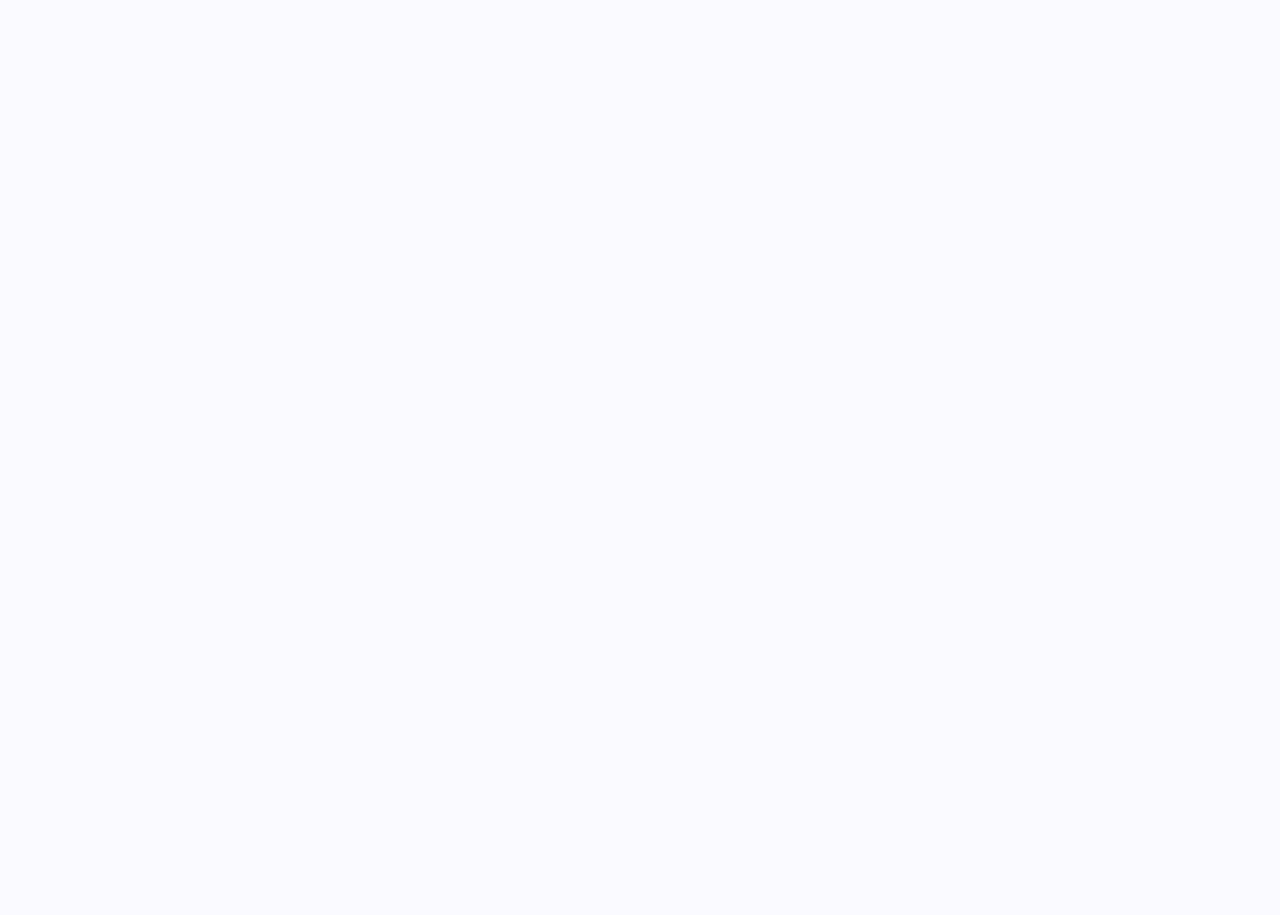
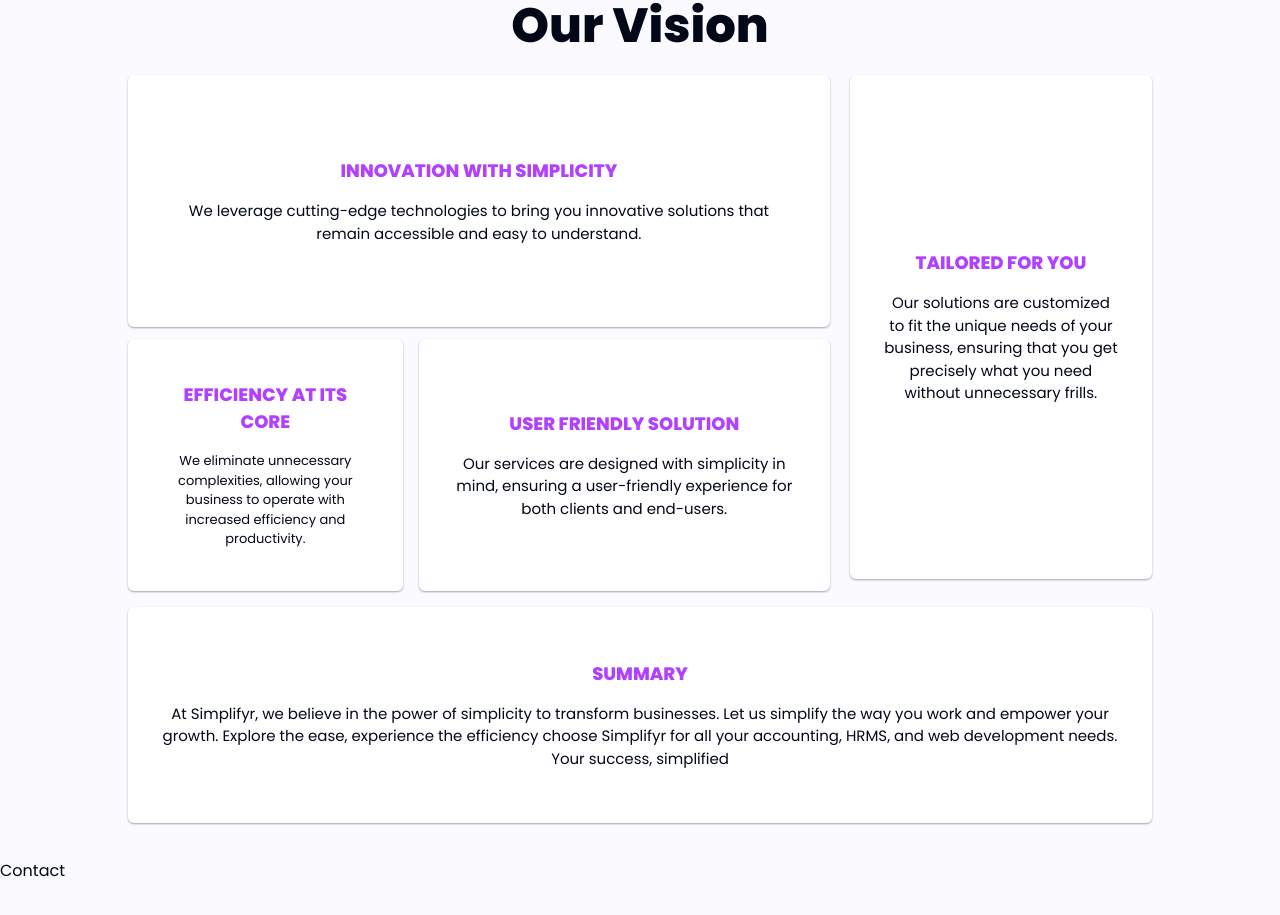
Before and after one commit to Kish-han/SimplifR, a Next.js app: page / in a window 1280 px wide. Shown: the part 2719-3634 px from the top of the page. Before the commit the page ends 3418 px from the top, so only its background shows below. Built offline with nearby package versions, Linux system fonts and the light colour scheme.

Commit message:
Added vision section with animation and also added animation to services section

```diff
--- a/app/globals.css
+++ b/app/globals.css
@@ -130,4 +130,7 @@
   .serviceCard {
     @apply bg-white backdrop-blur-[20px] rounded-[12px] border-0 border-solid border-[rgba(255,255,255,0.75)];
   }
+  .visionCard{
+    @apply rounded-md flex flex-col items-center justify-center space-y-4 px-8 hover:scale-105 cursor-pointer transition-all duration-300 shadow-sm shadow-gray-400 dark:shadow-white;
+  }
 }
--- a/app/page.tsx
+++ b/app/page.tsx
@@ -3,6 +3,7 @@ import Hero from "@/components/Hero";
 import UnionShape from "@/components/UnionShape";
 import OurServices from "@/components/OurServices";
 import Vision from "@/components/Vision";
+import Contact from "@/components/Contact";
 
 
 export default function Home() {
@@ -13,6 +14,7 @@ export default function Home() {
       <About />
       <OurServices />
       <Vision />
+      <Contact />
     </div>
   );
 }
--- /dev/null
+++ b/components/Contact.tsx
@@ -0,0 +1,11 @@
+import React from 'react'
+
+type Props = {}
+
+const Contact = (props: Props) => {
+  return (
+    <div className='h-[100vh]'>Contact</div>
+  )
+}
+
+export default Contact
--- a/components/Vision.tsx
+++ b/components/Vision.tsx
@@ -1,11 +1,184 @@
-import React from 'react'
-
-type Props = {}
+"use client";
+import React from "react";
+import Headings from "./Headings";
+import { motion } from "framer-motion";
+type Props = {};
 
 const Vision = (props: Props) => {
   return (
-    <div id='ourvision' className='h-[100vh]'>Vision</div>
-  )
-}
+    <div id="ourvision" className="lg:h-[120vh] w-[100%] pb-10">
+      <Headings head={"Our Vision"} subhead={"WHAT WE OFFER"} />
+      <div className="hidden lg:block w-[80%] h-[90vh] mt-5 mx-auto text-center space-y-7">
+        <div className="flex h-[70%] space-x-5">
+          <div className="w-[70%] space-y-3">
+            <motion.div
+              initial={{ opacity: 0 }}
+              whileInView={{ opacity: 1 }}
+              transition={{ duration: 0.9 }}
+              viewport={{ once: true }}
+              className="visionCard navcard dark:navcarddark h-[50%] group"
+            >
+              <h3 className="text-highlight font-bold text-[18px] group-hover:underline uppercase">
+                Innovation with simplicity
+              </h3>
+              <p className="text-[15px]">
+                We leverage cutting-edge technologies to bring you innovative
+                solutions that remain accessible and easy to understand.
+              </p>
+            </motion.div>
+            <div className="flex  h-[50%] space-x-4 ">
+              <motion.div
+                initial={{ opacity: 0 }}
+                whileInView={{ opacity: 1 }}
+                transition={{ duration: 0.9 }}
+                viewport={{ once: true }}
+                className="visionCard w-[40%] navcard dark:navcarddark group"
+              >
+                <h3 className="text-highlight font-bold text-[18px] group-hover:underline uppercase">
+                  Efficiency at its core
+                </h3>
+                <p className="text-[13px] xl:text-[15px">
+                  We eliminate unnecessary complexities, allowing your business
+                  to operate with increased efficiency and productivity.
+                </p>
+              </motion.div>
+              <motion.div
+                initial={{ opacity: 0 }}
+                whileInView={{ opacity: 1 }}
+                transition={{ duration: 0.9 }}
+                viewport={{ once: true }}
+                className="visionCard w-[60%] navcard dark:navcarddark group"
+              >
+                <h3 className="text-highlight font-bold text-[18px] group-hover:underline uppercase">
+                  User friendly solution
+                </h3>
+                <p className="text-[15px]">
+                  Our services are designed with simplicity in mind, ensuring a
+                  user-friendly experience for both clients and end-users.
+                </p>
+              </motion.div>
+            </div>
+          </div>
+          <motion.div
+            initial={{ opacity: 0 }}
+            whileInView={{ opacity: 1 }}
+            transition={{ duration: 0.9 }}
+            viewport={{ once: true }}
+            className="w-[30%] visionCard border navcard dark:navcarddark group"
+          >
+            <h3 className="text-highlight font-bold text-[18px] group-hover:underline uppercase">
+              Tailored for you
+            </h3>
+            <p className="text-[15px]">
+              Our solutions are customized to fit the unique needs of your
+              business, ensuring that you get precisely what you need without
+              unnecessary frills.
+            </p>
+          </motion.div>
+        </div>
+        <motion.div
+          initial={{ opacity: 0 }}
+          whileInView={{ opacity: 1 }}
+          transition={{ duration: 0.2 }}
+          viewport={{ once: true }}
+          className="visionCard h-[30%] navcard dark:navcarddark group"
+        >
+          <h3 className="text-highlight font-bold text-[18px] group-hover:underline uppercase">
+            Summary
+          </h3>
+          <p className="text-[15px]">
+            At Simplifyr, we believe in the power of simplicity to transform
+            businesses. Let us simplify the way you work and empower your
+            growth. Explore the ease, experience the efficiency choose Simplifyr
+            for all your accounting, HRMS, and web development needs. Your
+            success, simplified
+          </p>
+        </motion.div>
+      </div>
 
-export default Vision
+      <div className="lg:hidden w-[80%] mt-5 mx-auto text-center space-y-7">
+        <motion.div
+          initial={{ opacity: 0, scale: 0.5 }}
+          whileInView={{ opacity: 1, scale: 1 }}
+          transition={{ duration: 1, delay: 0.5 }}
+          viewport={{ once: true }}
+          className="visionCard py-5 navcard dark:navcarddark"
+        >
+          <h3 className="text-highlight font-semibold text-[20px] uppercase">
+            Innovation with Simplicity
+          </h3>
+          <p className="text-[15px]">
+            We leverage cutting-edge technologies to bring you innovative
+            solutions that remain accessible and easy to understand.
+          </p>
+        </motion.div>
+        <motion.div
+          initial={{ opacity: 0, scale: 0.5 }}
+          whileInView={{ opacity: 1, scale: 1 }}
+          transition={{ duration: 1, delay: 0.5 }}
+          viewport={{ once: true }}
+          className="visionCard py-5 navcard dark:navcarddark"
+        >
+          <h3 className="text-highlight font-semibold text-[20px] uppercase">
+            Efficiency at its core
+          </h3>
+          <p className="text-[15px]">
+            We eliminate unnecessary complexities, allowing your business to
+            operate with increased efficiency and productivity.
+          </p>
+        </motion.div>
+        <motion.div
+          initial={{ opacity: 0, scale: 0.5 }}
+          whileInView={{ opacity: 1, scale: 1 }}
+          transition={{ duration: 1, delay: 0.5 }}
+          viewport={{ once: true }}
+          className="visionCard py-5 navcard dark:navcarddark"
+        >
+          <h3 className="text-highlight font-semibold text-[20px] uppercase">
+            User-friendly solution
+          </h3>
+          <p className="text-[15px]">
+            Our services are designed with simplicity in mind, ensuring a
+            user-friendly experience for both clients and end-users.
+          </p>
+        </motion.div>
+        <motion.div
+          initial={{ opacity: 0, scale: 0.5 }}
+          whileInView={{ opacity: 1, scale: 1 }}
+          transition={{ duration: 1, delay: 0.5 }}
+          viewport={{ once: true }}
+          className="visionCard py-5 navcard dark:navcarddark"
+        >
+          <h3 className="text-highlight font-semibold text-[20px] uppercase">
+            Tailored for you
+          </h3>
+          <p className="text-[15px]">
+            Our solutions are customized to fit the unique needs of your
+            business, ensuring that you get precisely what you need without
+            unnecessary frills.
+          </p>
+        </motion.div>
+        <motion.div
+          initial={{ opacity: 0, scale: 0.5 }}
+          whileInView={{ opacity: 1, scale: 1 }}
+          transition={{ duration: 1, delay: 0.5 }}
+          viewport={{ once: true }}
+          className="visionCard py-5 navcard dark:navcarddark"
+        >
+          <h3 className="text-highlight font-semibold text-[20px] uppercase">
+            Summary
+          </h3>
+          <p className="text-[15px]">
+            At Simplifyr, we believe in the power of simplicity to transform
+            businesses. Let us simplify the way you work and empower your
+            growth. Explore the ease, experience the efficiency choose Simplifyr
+            for all your accounting, HRMS, and web development needs. Your
+            success, simplified
+          </p>
+        </motion.div>
+      </div>
+    </div>
+  );
+};
+
+export default Vision;
```
Also changed, not shown: components/Services.tsx (+42 -7 lines).
